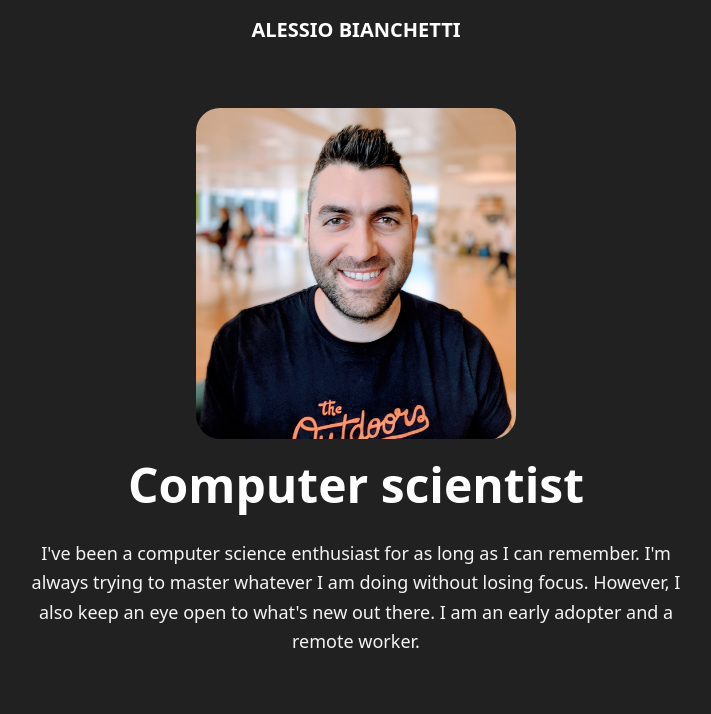
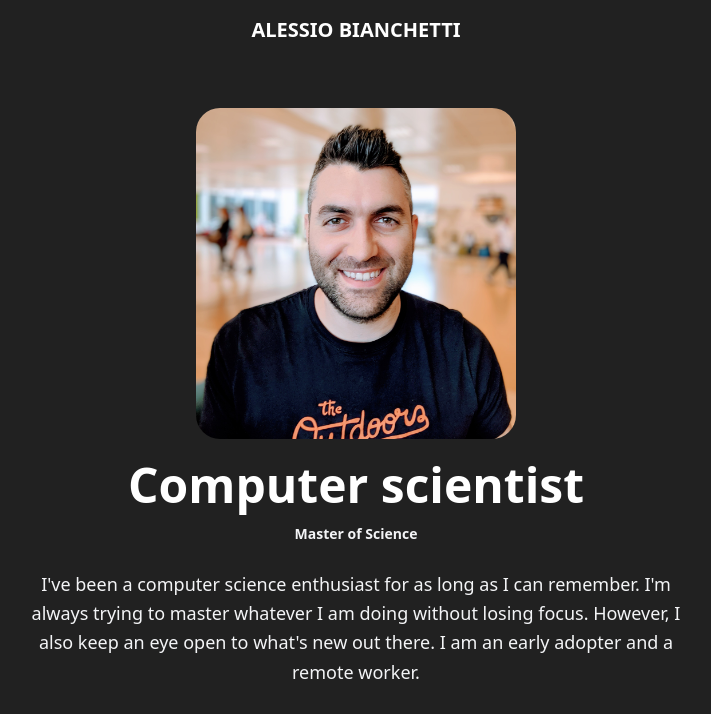
Before and after one commit to abianche/gatsby-profile, a Gatsby site: page / in a window 1280 px wide. Shown: the top 714 px of the page, without its empty margins (284-995 px from the left). Built offline with nearby package versions, Linux system fonts and the light colour scheme; Gatsby itself is replaced by a stand-in of ours.

Commit message:
💬 add master of science line

```diff
--- a/src/pages/index.jsx
+++ b/src/pages/index.jsx
@@ -13,6 +13,9 @@ const IndexPage = () => (
         <h2 className=" mt-4 text-white text-5xl leading-tight font-semibold font-heading">
           Computer scientist
         </h2>
+        <p className="mt-2 mb-4 text-sm text-gray-100 font-bold leading-relaxed">
+          Master of Science
+        </p>
         <p className="mt-6 mb-8 text-lg text-gray-100 leading-relaxed">
           I've been a computer science enthusiast for as long as I can remember.
           I'm always trying to master whatever I am doing without losing focus.
```
